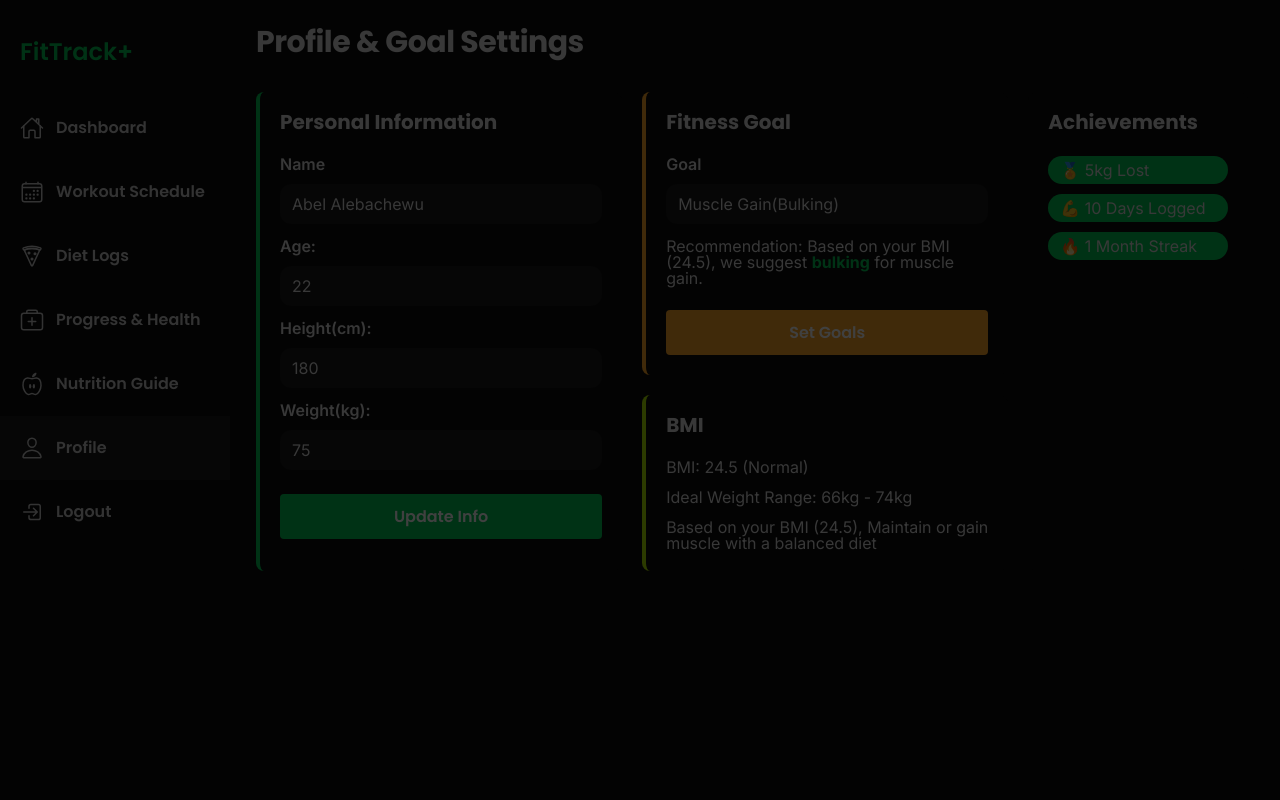
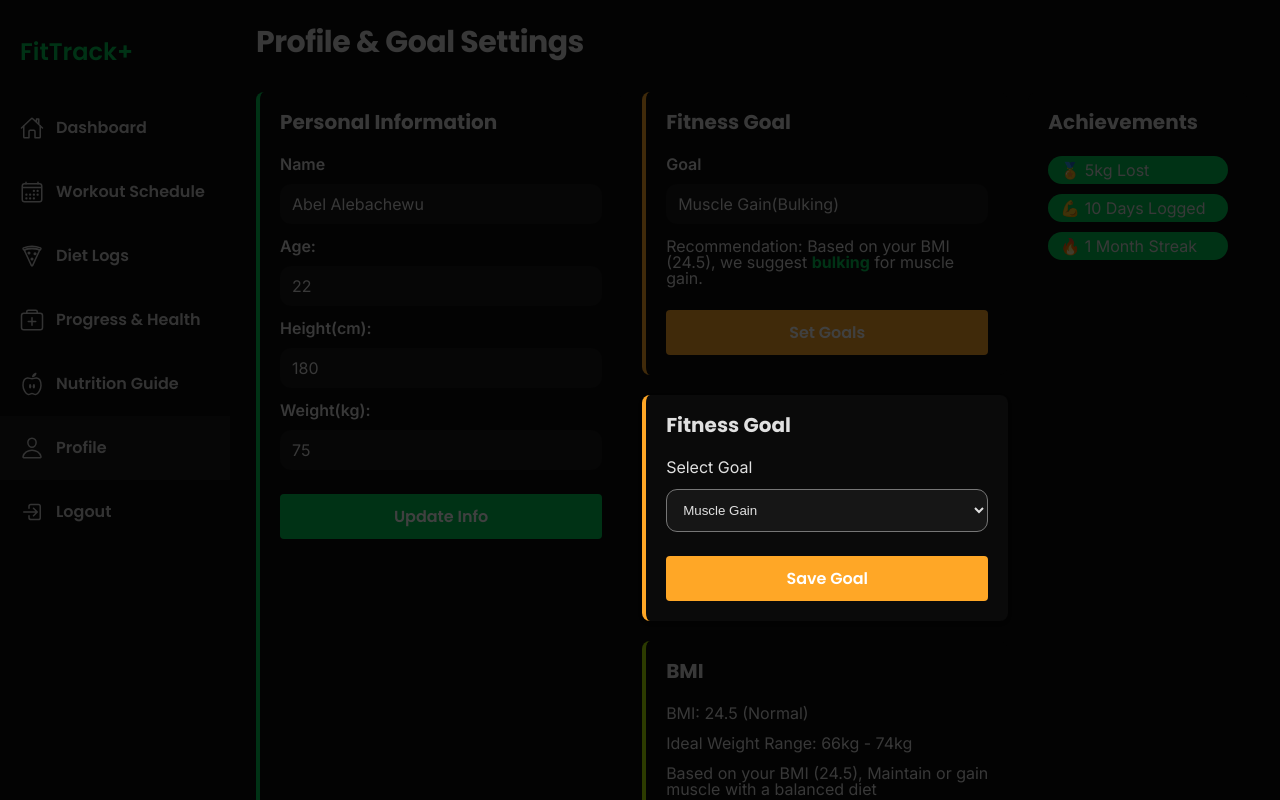
Before and after one commit to okrt12/fitness-tracking-system, a PHP site: page /pages/profile.php in a window 1280 px wide. Run offline with PHP 8.4, Linux system fonts and the light colour scheme.

Commit message:
add and style the edit popup of the goal card

```diff
--- a/assets/css/profile.css
+++ b/assets/css/profile.css
@@ -115,7 +115,8 @@
   background-color: #00b74d;
 }
 
-.goal {
+.goal,
+.goals-popup {
   border-left: 0.4rem solid var(--accent-color1);
 }
 
--- a/pages/profile.php
+++ b/pages/profile.php
@@ -231,6 +231,36 @@
               </button>
             </div>
 
+            <form class="cards goals-popup popup">
+              <h3 class="cards-header">Fitness Goal</h3>
+
+              <label class="normal-text cards-description" for="goal"
+                >Select Goal</label
+              >
+              <select class="input" id="goal" name="goal">
+                <option class="input cards-description" value="weight_loss">
+                  Weight Loss
+                </option>
+                <option
+                  class="input cards-description"
+                  value="muscle_gain"
+                  selected
+                >
+                  Muscle Gain
+                </option>
+                <option class="input cards-description" value="endurance">
+                  Endurance
+                </option>
+              </select>
+              <!-- <p class="recommendation normal-text cards-description">
+                Recommendation: Based on your BMI (24.5), we suggest
+                <strong>bulking</strong> for muscle gain.
+              </p> -->
+              <button type="submit" class="btn-primary goal-btn">
+                Save Goal
+              </button>
+            </form>
+
             <!-- BMI -->
             <div class="cards bmi">
               <h3 class="cards-header">BMI</h3>
```
